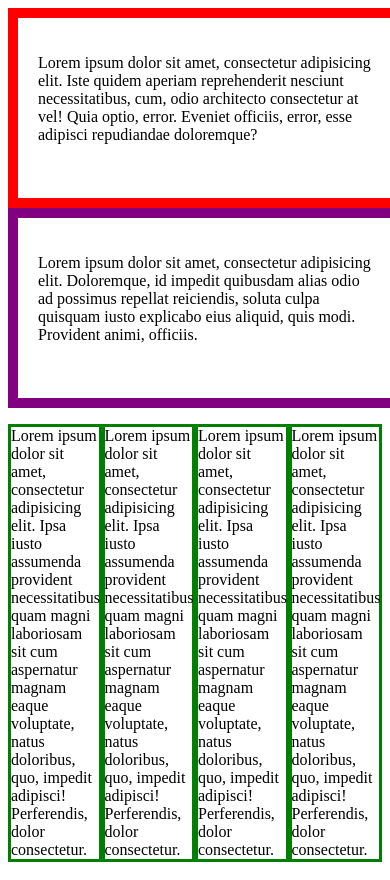
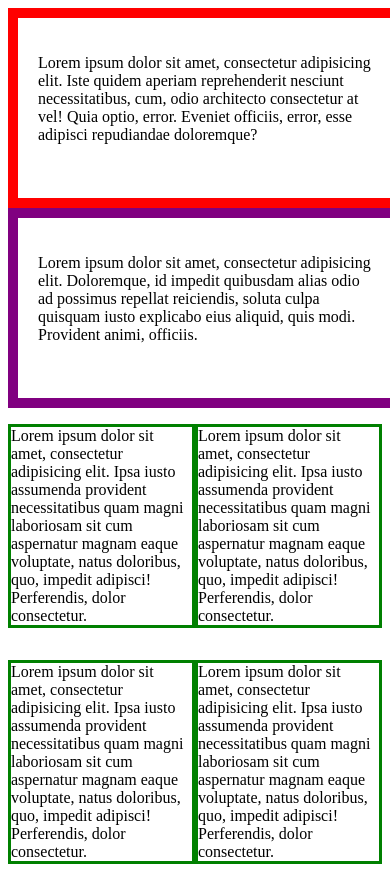
Before and after one commit to 5piotrlew/css-rwd, a plain HTML site: page index.html in a window 390 px wide. Drawn offline with Linux system fonts and the light colour scheme.

Commit message:
utrzymuje odpowiedni rozmiar przechodza 2 kolumny do innego wiersza

```diff
--- a/css/style.css
+++ b/css/style.css
@@ -30,3 +30,11 @@
 
     border: 3px solid green;
 }
+
+@media (max-width: 768px){
+
+    .col {
+        width: 50%;
+    }
+
+}
```
